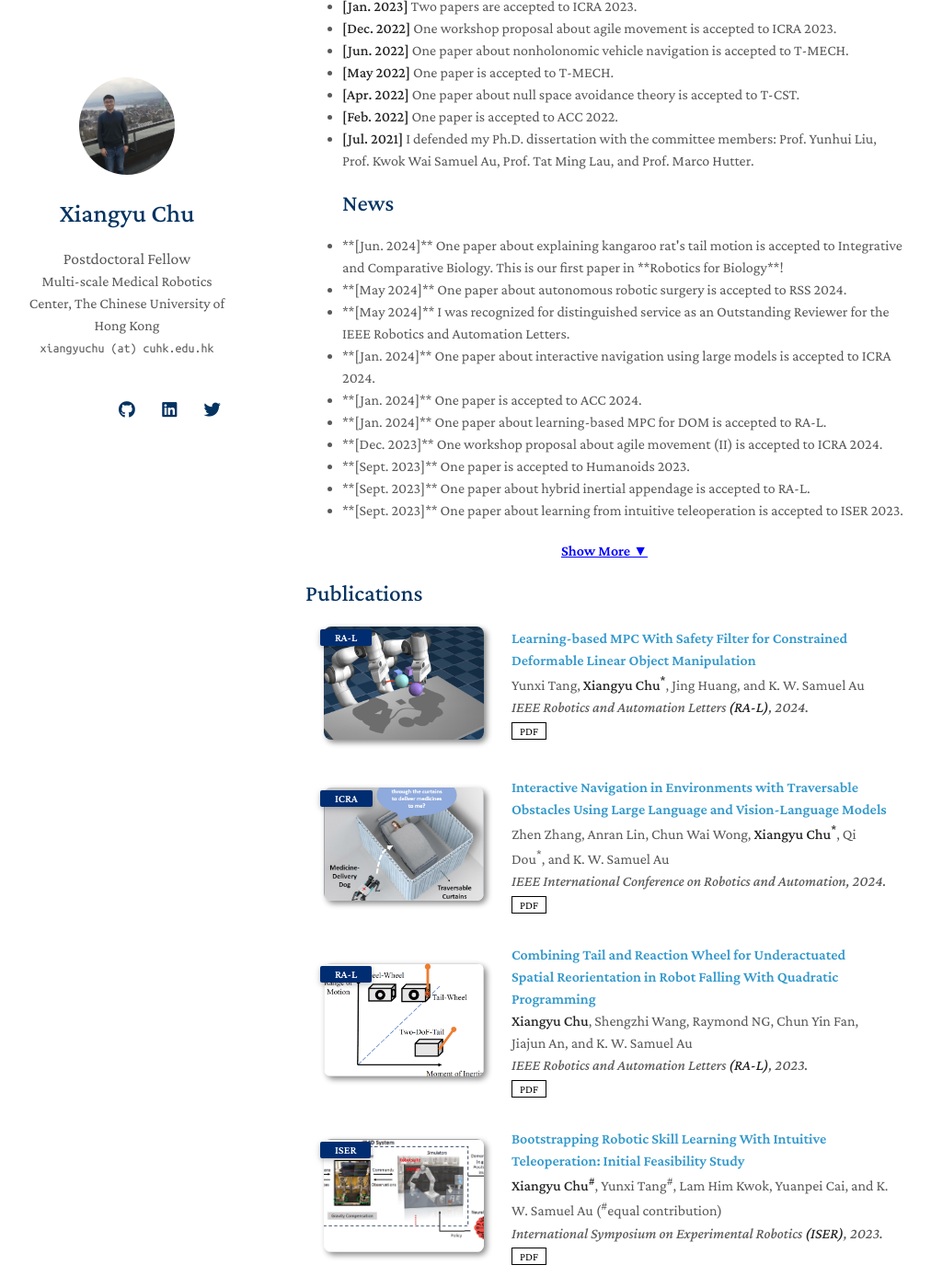
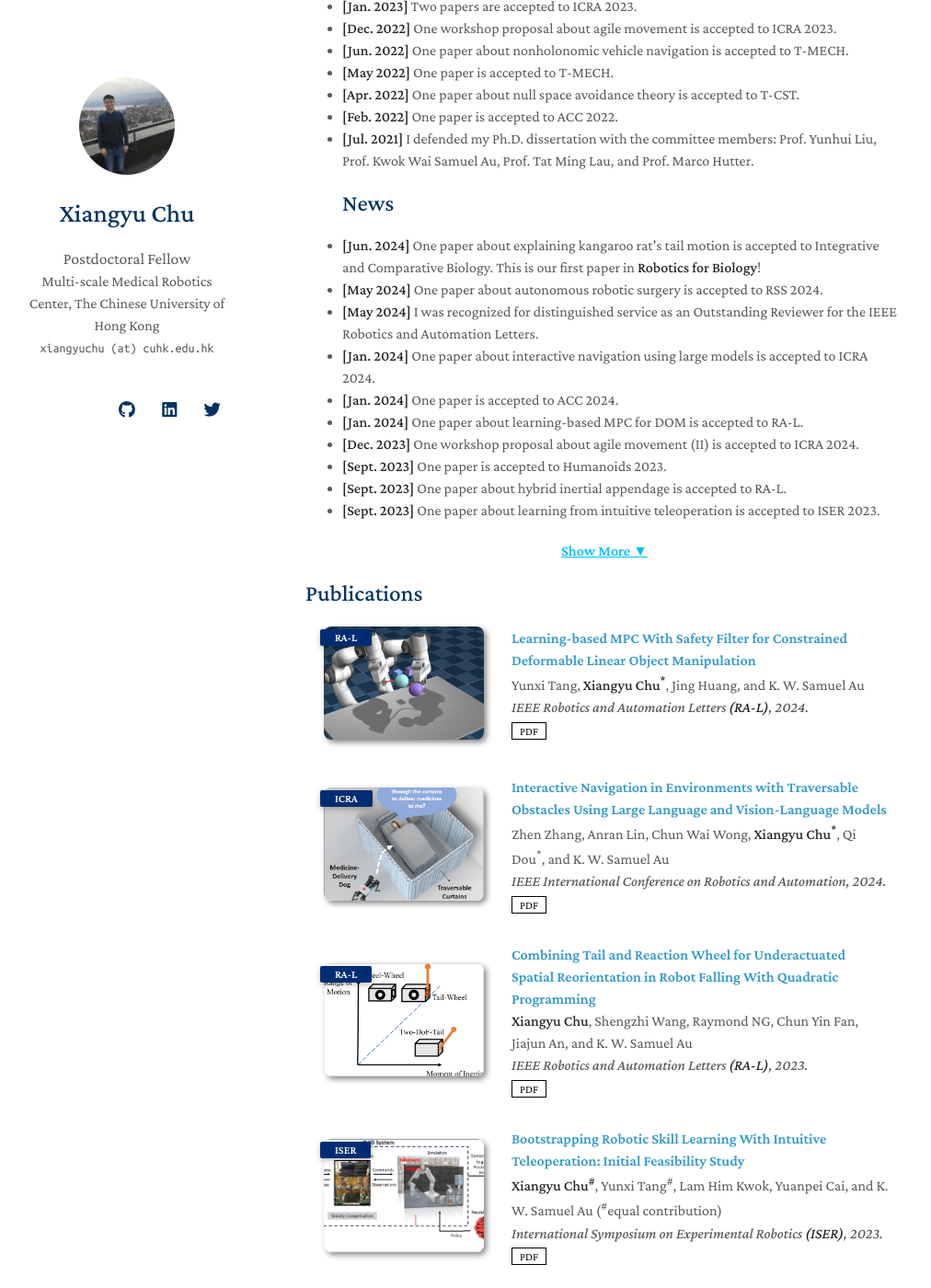
Before and after one commit to xiangyuchu03/xiangyuchu03.github.io, a Jekyll site: the page built from index.md, in a window 1280 px wide and 1400 px high, scrolled down 892 px. Shown: the whole window at 92% size, without its empty margins (138-1150 px from the left). Built offline with Jekyll 4.4.1, drawn with Linux system fonts in a browser that asks for light colours; nearby versions of some CDN libraries; a style sheet for code colours, icons or effects is not loaded; our own code applies the rules of GitHub Pages for plain Markdown files.

Commit message:
Update index.md

```diff
--- a/index.md
+++ b/index.md
@@ -34,26 +34,26 @@ My research interests include 1) Developments of robotic surgical and medical sy
 
   ## News
 <ul id="news-list">
-    <li class="news-item">**[Jun. 2024]** One paper about explaining kangaroo rat's tail motion is accepted to Integrative and Comparative Biology. This is our first paper in **Robotics for Biology**!</li>
-    <li class="news-item">**[May 2024]** One paper about autonomous robotic surgery is accepted to RSS 2024.</li>
-    <li class="news-item">**[May 2024]** I was recognized for distinguished service as an Outstanding Reviewer for the IEEE Robotics and Automation Letters.</li>
-    <li class="news-item">**[Jan. 2024]** One paper about interactive navigation using large models is accepted to ICRA 2024.</li>
-    <li class="news-item">**[Jan. 2024]** One paper is accepted to ACC 2024.</li>
-    <li class="news-item">**[Jan. 2024]** One paper about learning-based MPC for DOM is accepted to RA-L.</li>
-    <li class="news-item">**[Dec. 2023]** One workshop proposal about agile movement (II) is accepted to ICRA 2024.</li>
-    <li class="news-item">**[Sept. 2023]** One paper is accepted to Humanoids 2023.</li>
-    <li class="news-item">**[Sept. 2023]** One paper about hybrid inertial appendage is accepted to RA-L.</li>
-    <li class="news-item">**[Sept. 2023]** One paper about learning from intuitive teleoperation is accepted to ISER 2023.</li>
-    <li class="news-item">**[Jul. 2023]** One paper is accepted to T-RO.</li>
-    <li class="news-item">**[Jun. 2023]** One paper is accepted to IROS 2023.</li>
-    <li class="news-item">**[May 2023]** One paper about large-scale cloth manipulation is accepted to CASE 2023.</li>
-    <li class="news-item">**[Jan. 2023]** Two papers are accepted to ICRA 2023.</li>
-    <li class="news-item">**[Dec. 2022]** One workshop proposal about agile movement is accepted to ICRA 2023.</li>
-    <li class="news-item">**[Jun. 2022]** One paper about nonholonomic vehicle navigation is accepted to T-MECH.</li>
-    <li class="news-item">**[May. 2022]** One paper is accepted to T-MECH.</li>
-    <li class="news-item">**[Apr. 2022]** One paper about null space avoidance theory is accepted to T-CST.</li>
-    <li class="news-item">**[Feb. 2022]** One paper is accepted to ACC 2022.</li>
-    <li class="news-item">**[Jul. 2021]** I defended my Ph.D. dissertation with the committee members: Prof. Yunhui Liu, Prof. Kwok Wai Samuel Au, Prof. Tat Ming Lau, and Prof. Marco Hutter.</li>
+    <li class="news-item"><strong>[Jun. 2024]</strong> One paper about explaining kangaroo rat's tail motion is accepted to Integrative and Comparative Biology. This is our first paper in <strong>Robotics for Biology</strong>!</li>
+    <li class="news-item"><strong>[May 2024]</strong> One paper about autonomous robotic surgery is accepted to RSS 2024.</li>
+    <li class="news-item"><strong>[May 2024]</strong> I was recognized for distinguished service as an Outstanding Reviewer for the IEEE Robotics and Automation Letters.</li>
+    <li class="news-item"><strong>[Jan. 2024]</strong> One paper about interactive navigation using large models is accepted to ICRA 2024.</li>
+    <li class="news-item"><strong>[Jan. 2024]</strong> One paper is accepted to ACC 2024.</li>
+    <li class="news-item"><strong>[Jan. 2024]</strong> One paper about learning-based MPC for DOM is accepted to RA-L.</li>
+    <li class="news-item"><strong>[Dec. 2023]</strong> One workshop proposal about agile movement (II) is accepted to ICRA 2024.</li>
+    <li class="news-item"><strong>[Sept. 2023]</strong> One paper is accepted to Humanoids 2023.</li>
+    <li class="news-item"><strong>[Sept. 2023]</strong> One paper about hybrid inertial appendage is accepted to RA-L.</li>
+    <li class="news-item"><strong>[Sept. 2023]</strong> One paper about learning from intuitive teleoperation is accepted to ISER 2023.</li>
+    <li class="news-item"><strong>[Jul. 2023]</strong> One paper is accepted to T-RO.</li>
+    <li class="news-item"><strong>[Jun. 2023]</strong> One paper is accepted to IROS 2023.</li>
+    <li class="news-item"><strong>[May 2023]</strong> One paper about large-scale cloth manipulation is accepted to CASE 2023.</li>
+    <li class="news-item"><strong>[Jan. 2023]</strong> Two papers are accepted to ICRA 2023.</li>
+    <li class="news-item"><strong>[Dec. 2022]</strong> One workshop proposal about agile movement is accepted to ICRA 2023.</li>
+    <li class="news-item"><strong>[Jun. 2022]</strong> One paper about nonholonomic vehicle navigation is accepted to T-MECH.</li>
+    <li class="news-item"><strong>[May 2022]</strong> One paper is accepted to T-MECH.</li>
+    <li class="news-item"><strong>[Apr. 2022]</strong> One paper about null space avoidance theory is accepted to T-CST.</li>
+    <li class="news-item"><strong>[Feb. 2022]</strong> One paper is accepted to ACC 2022.</li>
+    <li class="news-item"><strong>[Jul. 2021]</strong> I defended my Ph.D. dissertation with the committee members: Prof. Yunhui Liu, Prof. Kwok Wai Samuel Au, Prof. Tat Ming Lau, and Prof. Marco Hutter.</li>
 </ul>
 
 <div class="show-more-btn" onclick="toggleNews()">Show More ▼</div>
@@ -91,12 +91,13 @@ My research interests include 1) Developments of robotic surgical and medical sy
     .news-item.show { display: list-item; }
     .show-more-btn {
         cursor: pointer;
-        color: blue;
+        color: deepskyblue;
         text-decoration: underline;
         display: block;
         text-align: center;
         margin: 20px 0;
         font-weight: bold;
+        font-size: 16px;
     }
 </style>
 
```
